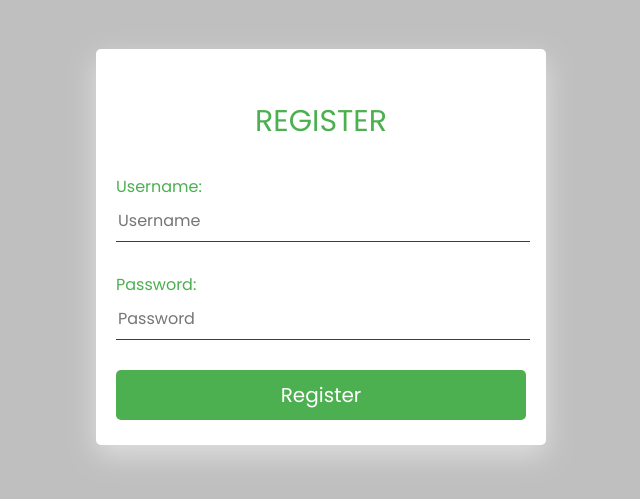
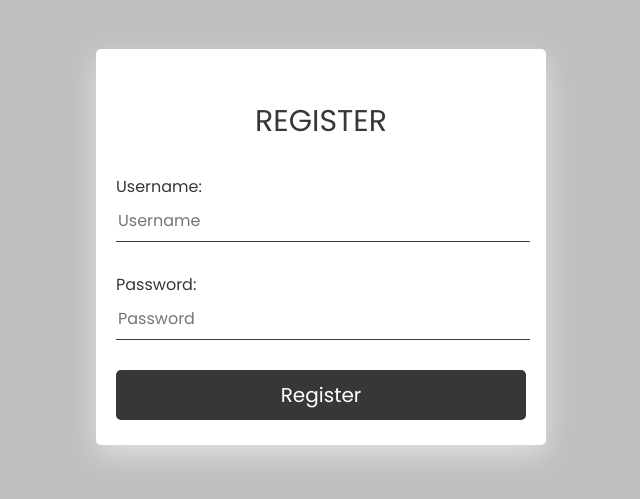
Before and after one commit to markussika/todo_lapsins, a PHP site: page /register in a window 1280 px wide. Shown: the part 51-550 px from the top of the page, without its empty margins (319-959 px from the left). Run offline with PHP 8.4, Linux system fonts and the light colour scheme.

Commit message:
Update style.css

```diff
--- a/public/styles/style.css
+++ b/public/styles/style.css
@@ -228,7 +228,7 @@ tr:hover .p-wrapper {
 .loginform {
   background: #ffffff;
   width: 450px;
-  color: #4caf50;
+  color: rgb(55, 55, 55);
 margin-top: 50px;
   display: flex;
 
@@ -269,7 +269,7 @@ input[type="password"] {
   font-size: 16px;
 }
 .loginform input[type="submit"] {
-  background: #4caf50;
+  background: rgb(55, 55, 55);
   color: #fff;
   font-size: 20px;
   padding: 10px;
@@ -280,19 +280,19 @@ input[type="password"] {
 }
 .loginform input[type="submit"]:hover {
   cursor: pointer;
-  background: #1f5822;
+  background: rgb(55, 55, 55);
 }
 .loginform a {
   text-decoration: none;
   font-size: 15px;
   line-height: 20px;
-  color: #1e5220;
+  color: rgb(55, 55, 55);
 }
 .loginform .have-not {
   float: right;
 }
 .loginform a:hover {
-  color: #4caf50;
+  color: rgb(55, 55, 55);
 }
 
 .index-tr-wrapper:last-child > div {
```
